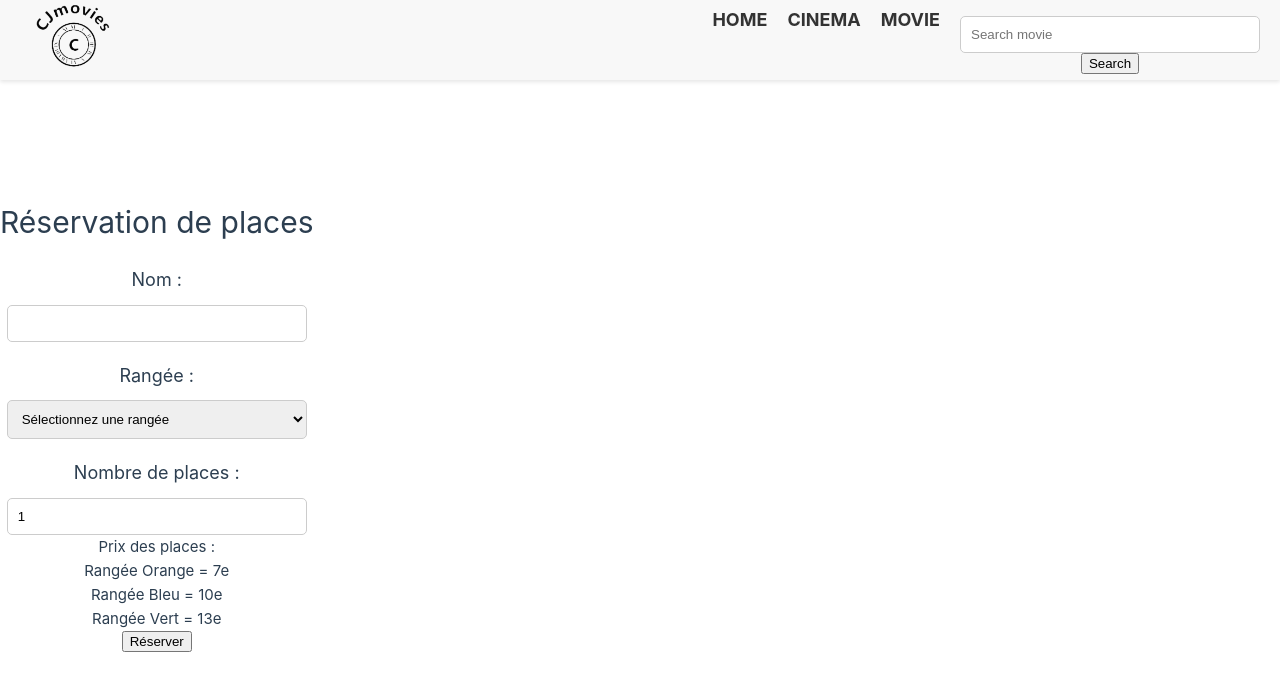
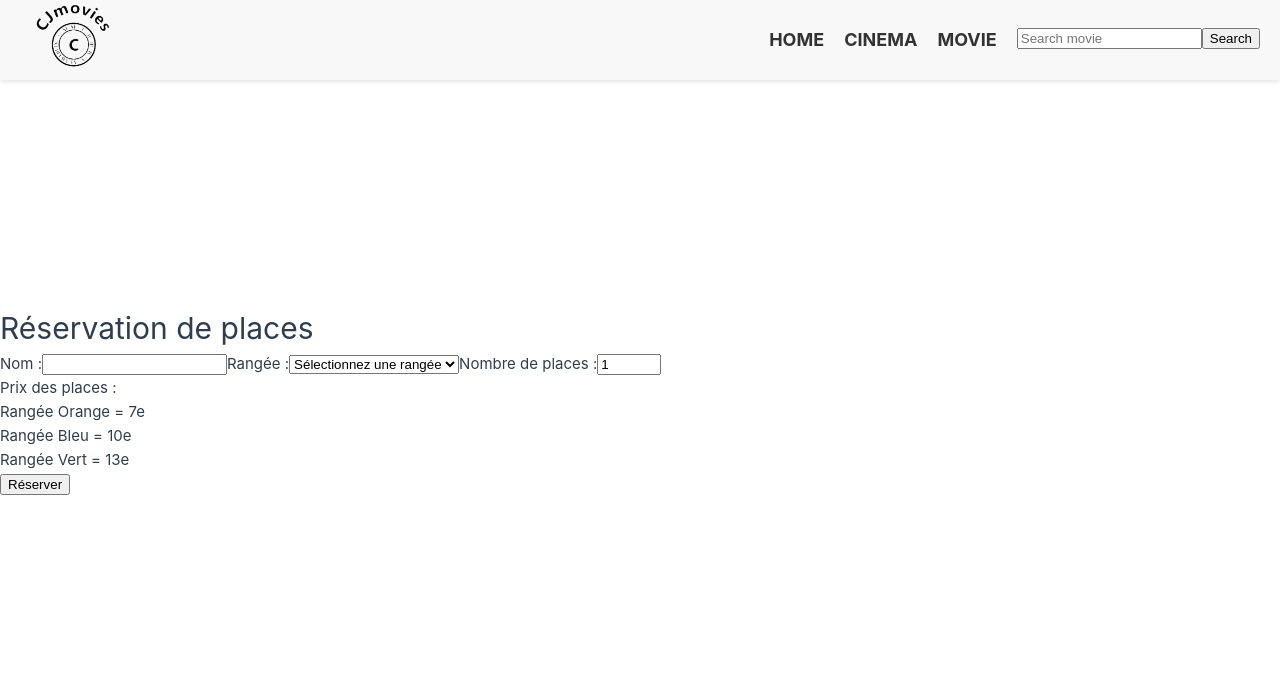
Before and after one commit to SentenceCJ/ApiProjectVueJS, a Vue app in the folder MovieAPiVueJS/: page /CinemaPlan in a window 1280 px wide. Shown: the top 690 px of the page. Built offline with nearby package versions, Linux system fonts and the light colour scheme.

Commit message:
SearchPage

```diff
--- a/MovieAPiVueJS/src/views/AboutView.vue
+++ b/MovieAPiVueJS/src/views/AboutView.vue
@@ -1,5 +1,6 @@
 import
 <template>
+
   <div class="about" style="margin-left: 450px;">
     <!-- Image centrée en haut de la page -->
     <div class="image-container">
@@ -28,11 +29,7 @@ import
 
 
 
-body {
-  background-image: linear-gradient(to right, #587797, #587797 10%, transparent 10%, transparent 90%,#587797 90%);
-  background-repeat: no-repeat;
-  background-size: 100% 100%;
-}
+
 @media (min-width: 1024px) {
   .about {
     min-height: 100vh;
@@ -62,7 +59,7 @@ body {
     max-width: 200px;
     margin-bottom: 20px;
   }
-  .box button {
+  /* .box button {
     background-color: #4CAF50;
     color: white;
     border: none;
@@ -74,6 +71,6 @@ body {
     margin-top: 20px;
     cursor: pointer;
     border-radius: 5px;
-  }
+  } */
 }
 </style>
--- a/MovieAPiVueJS/src/views/MovieView.vue
+++ b/MovieAPiVueJS/src/views/MovieView.vue
@@ -1,6 +1,6 @@
 
   <template>
-    <div style="margin-left: 130px;">
+    <div style="margin-left: 130px;margin-bottom:100px">
     <div class="FilmandSeries">
       <h1 class="title">Movies and Series available</h1>
       <div class="item-movie" >
@@ -13,11 +13,13 @@
           </li>
         </ul>
       </div>
-      <div class="pagination">
+
+    </div>
+    <div class="pagination">
         <button @click="previousPage" :disabled="currentPage === 0" class="btn btn-secondary" style="margin-left: 10px;">Précédent</button>
         <button @click="nextPage" :disabled="currentPage === maxPage" class="btn btn-secondary" style="margin-left: 100px;">Suivant</button>
       </div>
-    </div></div>
+  </div>
   </template>
 
   <script>
@@ -71,11 +73,7 @@
 
 /*CSS page Film */
 
-body {
-  background-image: linear-gradient(to right, #587797, #587797 10%, transparent 10%, transparent 90%,#587797 90%);
-  background-repeat: no-repeat;
-  background-size: 100% 100%;
-}
+
 
 
 .item-movie{
--- a/MovieAPiVueJS/src/views/SearchResults.vue
+++ b/MovieAPiVueJS/src/views/SearchResults.vue
@@ -1,30 +1,40 @@
 <template>
   <div>
     <h2>Search results for "{{ query }}"</h2>
-    <ul>
+    <ul v-if="movies.length > 0">
       <li v-for="movie in movies" :key="movie.id">
-        <router-link :to="{ name: 'MovieDetails', params: { id: movie.id }}">
-          {{ movie.title }}
-        </router-link>
+        <!-- <router-link :to="{ name: 'MovieDetails', params: { id: movie.id }}">-->
+        {{ movie.title }}
+        <!-- </router-link>  -->
       </li>
     </ul>
+    <p v-else>No movies found</p>
   </div>
 </template>
 
 <script setup>
-import { ref } from 'vue'
+import { ref, watch } from 'vue'
 import { useRoute } from 'vue-router'
 
+
+  const route = useRoute()
+const query = ref(route.params.query)
+let movies = ref([{ id: null, title: null, overview: null }])
+
 const apiKey = 'c800a4a3cdad2bcff8ab7652fc3fa99b';
+const apiUrl = 'https://api.themoviedb.org/3/search/movie';
 const searchMovies = (query) => fetch(`${apiUrl}?api_key=${apiKey}&query=${query}`).then(res => res.json());
 
 
-const route = useRoute()
+  searchMovies(query.value).then(response => {
+    // console.log(response)
+    movies = response.results
+    // console.log(movies)
 
-const query = ref(route.params.query)
-const movies = ref([])
+  }
 
-searchMovies(query.value).then(response => {
-  movies.value = response.data.results
-})
+)
+
+
+
 </script>
--- a/MovieAPiVueJS/src/views/cinemaplan.vue
+++ b/MovieAPiVueJS/src/views/cinemaplan.vue
@@ -65,16 +65,16 @@ export default {
 </script>
 
 <style>
-.reservation {
+/* .reservation {
   display: flex;
   flex-direction: column;
   align-items: center;
   margin-top: 50px;
 }
-/* h1 {
+h1 {
   font-size: 2em;
   margin-bottom: 30px;
-} */
+}
 form {
   display: flex;
   flex-direction: column;
@@ -93,13 +93,13 @@ input, select {
   max-width: 100%;
 }
 button[type="submit"] {
-  /* margin-top: 20px;
+  margin-top: 20px;
   padding: 10px 20px;
   border: none;
   background-color: #4CAF50;
   color: white;
   font-size: 1.2em;
-  border-radius: 5px; */
+  border-radius: 5px;
   cursor: pointer;
 }
 .summary {
@@ -110,5 +110,5 @@ button[type="submit"] {
   width: 500px;
   max-width: 100%;
   text-align: center;
-}
+} */
 </style>
```
Also changed, not shown: MovieAPiVueJS/src/App.vue (+7 -1 lines).
